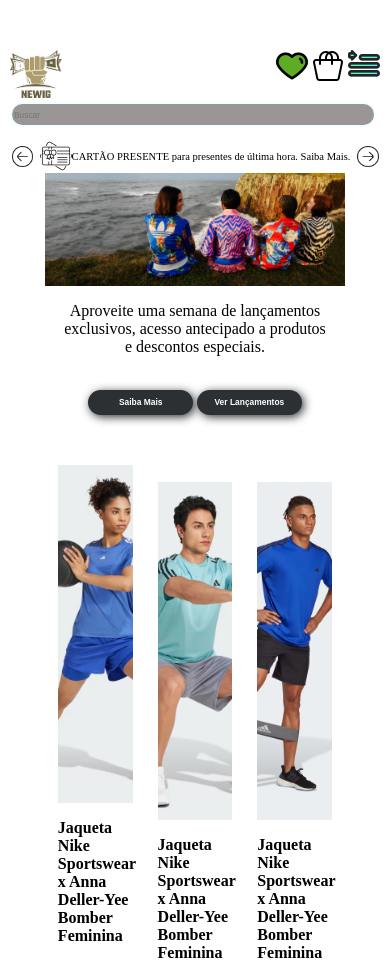
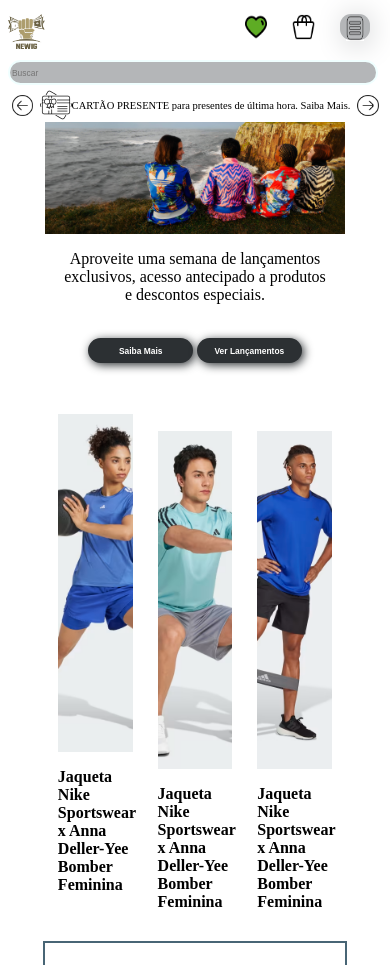
Before and after one commit to Mauesmaues/Project-NEWIG, a plain HTML site: page index.html in a window 390 px wide. Shown: the top 965 px of the page. Drawn offline with Linux system fonts and the light colour scheme; grey boxes are pictures that could not be loaded.

Commit message:
atualização de recursividade e esboço do menu interativo na versão mobile.

```diff
--- a/index.html
+++ b/index.html
@@ -6,6 +6,7 @@
     <title>Newig</title>
     <link rel="stylesheet" href="style.css">
     <link rel="shortcut icon" type="imagex/png" href="./img/iconNota.png">
+    <script src="scripts-js/script.js" defer></script>
 </head>
 <body>
     <section id="headerCelular">
@@ -16,13 +17,17 @@
             <div id="IconsCelularSecond">
                 <img src="img/coracaoNewig.png" alt="">
                 <img src="img/cestaicon.png" alt="">
-                <img src="img/iconNavCelular.png" alt="">
+                <button type="button" id="btnPesquisa"><img src="img/menuNav34px.png" alt=""></button>
             </div>
             <div id="inputPesquisaCelular">
                 <input type="search"  placeholder="Buscar">
             </div>
 
         </nav>
+    </section>
+
+    <section id="menuCelular">
+
     </section>
     <header>
         <div id="head">
--- /dev/null
+++ b/scripts-js/script.js
@@ -0,0 +1,4 @@
+document.getElementById("btnPesquisa").addEventListener('click', function(){
+    let menuCelular = document.getElementById('menuCelular')
+    menuCelular.classList.add('menuCelular')
+})
--- a/style.css
+++ b/style.css
@@ -50,7 +50,6 @@ body{
     display: flex;
     justify-content: space-around;
     align-items: center;
-    margin-top: 20vh;
 }
 
 #outdorPrincipal{
@@ -472,7 +471,7 @@ footer{
         justify-content: space-around;
         align-items: center;
         font-size: 1.25vh;
-        margin-top: 5px;
+        margin-top: 2.5vh;
     }
 
     header{
@@ -483,43 +482,95 @@ footer{
 
     #headerCelular{
         width: 100%;
-        height: 15vh;
+        height: 7vh;
         display: flex;
         justify-content: center;
         align-items: center;
+
     }
 
     #navCelular{
-        width: 99%;
-        height: 5vh;
+        width: 100%;
+        height: 5.5vh;
         display: flex;
         justify-content: space-between;
         flex-wrap: wrap;
     }
 
     #iconsCelular{
-        width: 14%;
+        width: 10%;
         display: flex;
     }
 
     #iconsCelular > img{
         width: 100%;
         display: flex;
+        background-color: #b4b6b8;
     }
+
+    #IconsCelularSecond {
+
+        width:40%;
+        display: flex;
+        justify-content: space-around;
+    }
+
+    #IconsCelularSecond > img {
+        width: 15%;
+        height: 3vh;
+    }
+
+    #btnPesquisa{
+        border: none;
+        background-color: #b4b6b8;
+        border-radius: 11px;
+        width: 20%;
+        height: 3vh;
+    }
+
+    #btnPesquisa > img{
+        width: 100%;
+        height: 3vh;
+        box-shadow: 2px 2px 30px #b4b6b8;
+    }
+
+
 
     #inputPesquisaCelular{
         width: 100%;
         display: flex;
+        margin-top:1vh;
     }
 
     #inputPesquisaCelular > input{
         width: 99%;
         border-radius: 20px;
         border: 2px solid azure;
-        background-color: #9b9696;
+        background-color: #b4b6b8;
         font-size: 1vh;
         height: 3vh;
         display: flex;
+    }
+
+    #OutdorMembers > img{
+        width: 100%;
+    }
+
+    #outdorDesconto, #outdorDesconto > img{
+        height: 24.5vh;
+    }
+
+    footer{
+        margin-top: 10vh;
+    }
+
+    .menuCelular{
+        background-color: #2C3033;
+        width: 70%;
+        height: 100Vh;
+        position: fixed;
+        top: 1px;
+        margin-left: 30%;
     }
 
 }
```
Also changed, not shown: img/menuNav16px.png (added), img/menuNav34px.png (added).
